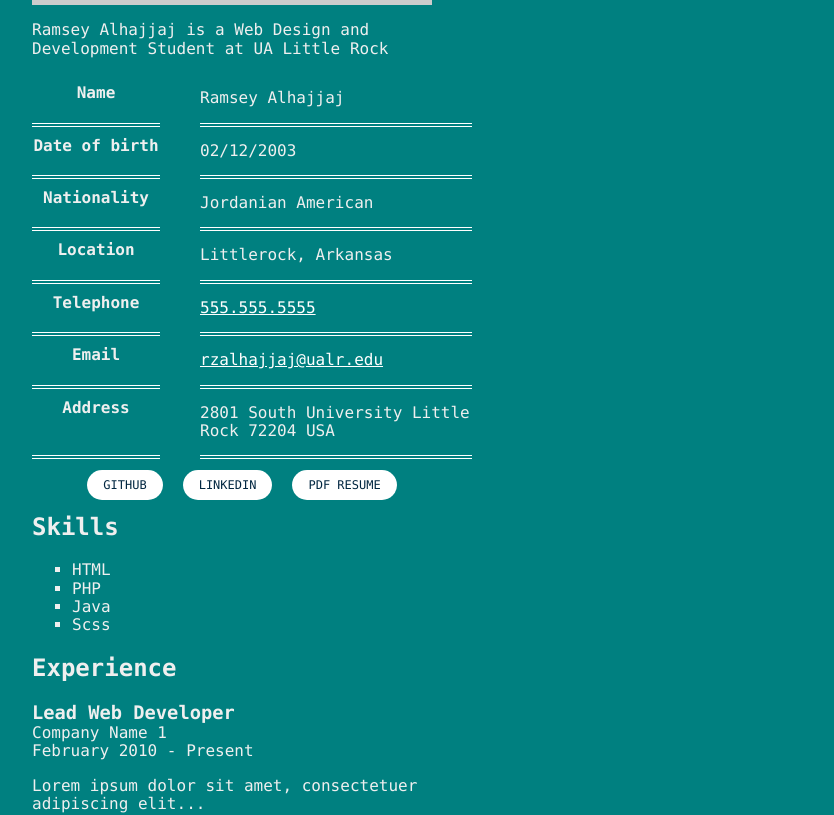
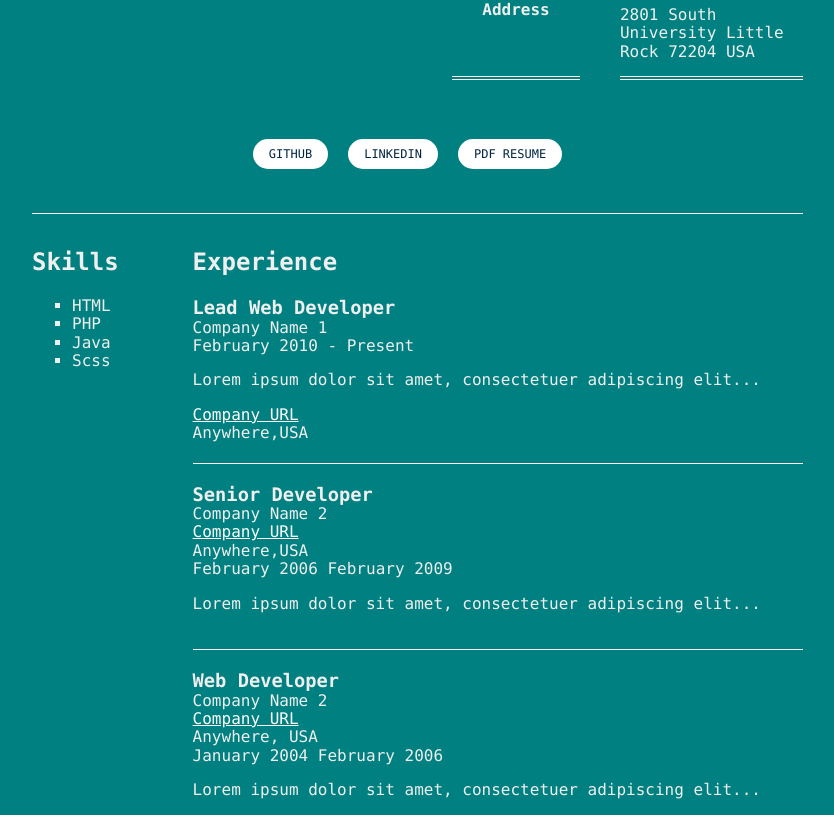
Before and after one commit to RamseyAlh/ifsc-3342, a website built with webpack: page resume/index.html in a window 1280 px wide. Shown: the part 525-1340 px from the top of the page, without its empty margins (388-1222 px from the left). Built offline with nearby package versions, Linux system fonts and the light colour scheme; placeholder pictures from the web are drawn by us.

Commit message:
progress

```diff
--- a/resume/css/style.css
+++ b/resume/css/style.css
@@ -202,7 +202,70 @@
     text-align:center;
   padding:20px 0;
   }
+
+  main.container{
+    display:grid;
+    grid-template-areas: "title"
+    "about"
+    "experience"
+    "education"
+    "skills";
+  }
+
+  .page-title{
+    grid-area: title;
+  }
+  #about{
+    grid-area: about;
+  }
+  #skills{
+    grid-area: skills;
+  }
+  #experience{
+    grid-area: experience;
+  }
+  #education{
+    grid-area: education;
+  }
+
+  @media  screen and (min-width:768px) {
+    main.container {
+      max-width: 800px;
+      grid-template-columns: 36.5% auto;
+      grid-template-areas:
+      "title title"
+      "about about"
+      "skills experience"
+      "...... education";
+    }
+  }
+
+  header.container{
+    max-width: 800px;
+  }
+
+  #about{
+    display:grid;
+    grid-gap:2em;
+    grid-template-columns: 250px 1fr auto;
+    grid-template-areas:
+     "bio details deatails"
+     "related related related";
+  }
+  .bio{
+    grid-area: bio;
+  }
+  .details{
+    grid-area: details;
+  }
+
+  .related-links{
+    grid-area: related;
+    border-bottom: 1px solid #fff;
+    padding-bottom: 50px;
+  }
 /*
+
  * Remove text-shadow in selection highlight:
  * https://twitter.com/miketaylr/status/12228805301
  *
@@ -352,10 +415,18 @@ textarea {
    Modify as content requires.
    ========================================================================== */
 
-@media only screen and (min-width: 35em) {
-  /* Style adjustments for viewports that meet the condition */
+@media only screen and (min-width: 460px){
+  .related-links li a svg{display: none;}
 }
 
+@media only screen and (max-width: 395){
+.related-links{
+  flex-direction: column;
+}
+.related-links a{
+  display: block;
+}
+}
 @media print,
   (-webkit-min-device-pixel-ratio: 1.25),
   (min-resolution: 1.25dppx),
```
